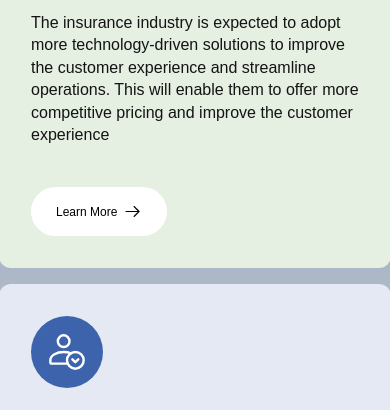
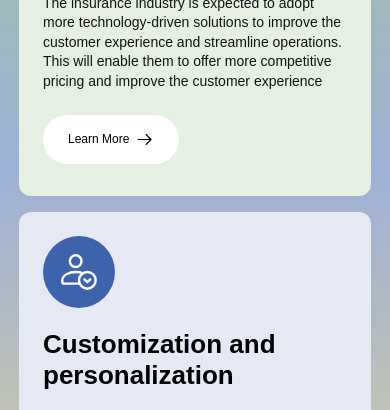
Before and after one commit to Vogel-dev/Section-of-3-benefits, a plain HTML site: page index.html in a window 390 px wide. Shown: the part 251-661 px from the top of the page. Drawn offline with Linux system fonts and the light colour scheme.

Commit message:
rwd update

```diff
--- a/style.css
+++ b/style.css
@@ -89,10 +89,26 @@ p {
   }
   .main {
     display: flex;
-    padding: 21px 16px 16px 16px;
+    padding: 35px;
     flex-direction: column;
     justify-content: center;
     align-items: center;
+  }
+
+  .benefit {
+    padding: 24px;
+    width: 100%;
+    height: 100%;
+    position: relative;
+  }
+
+  h1 {
+    font-size: 26px;
+  }
+
+  p {
+    margin-bottom: 80px;
+    font-size: 14px;
   }
 }
 
```
